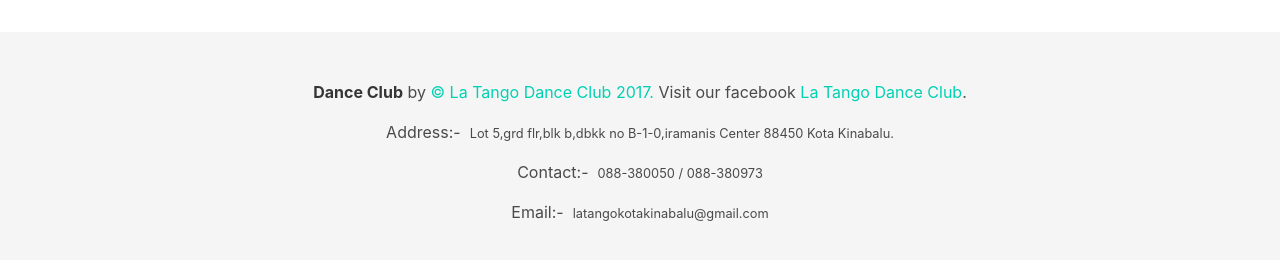
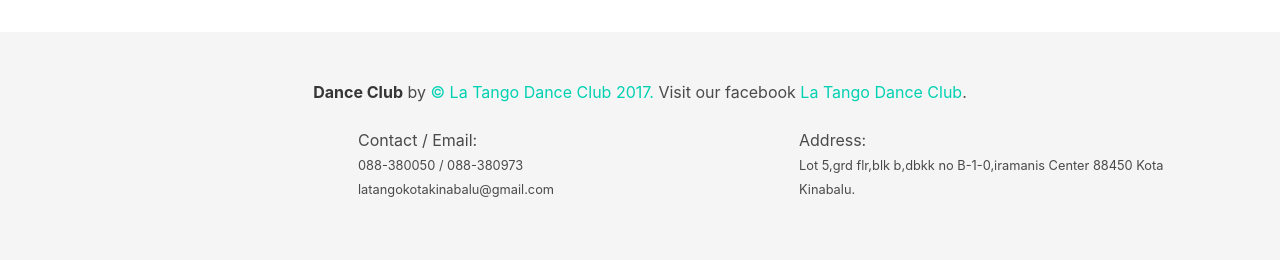
Before and after one commit to rogonnet/latango-web, a plain HTML site: page index.html in a window 1280 px wide. Shown: the part 2307-2567 px from the top of the page. Drawn offline with Linux system fonts and the light colour scheme.

Commit message:
adjust address &email

```diff
--- a/index.html
+++ b/index.html
@@ -160,15 +160,26 @@
     <!--/ map -->
 
     <!-- footer -->
-    <footer class="footer is-mobile" id="contact_us">
-        <div class="container">
+    <footer class="footer" id="contact_us">
+        <div class="container is-mobile">
             <div class="content has-text-centered">
                 <p>
                     <strong>Dance Club</strong> by <a href="#">&copy; La Tango Dance Club 2017.</a> Visit our facebook <a target="_blank" href="https://www.facebook.com/pg/raysmk24/photos/?tab=album&album_id=201549439877347"> La Tango Dance Club</a>.
                 </p>
-                <p>Address:-&nbsp;&nbsp;<small>Lot 5,grd flr,blk b,dbkk no B-1-0,iramanis Center 88450 Kota Kinabalu.</small></p>
-                <p>Contact:-&nbsp;&nbsp;<small>088-380050 / 088-380973</small></p>
-                <p>Email:-&nbsp;&nbsp;<small>latangokotakinabalu@gmail.com</small></p>
+
+            </div>
+            <div class="content">
+                <div class="columns">
+                    <div class="column is-offset-3">
+                        <p>Contact / Email:<br/>
+                            <small>088-380050 / 088-380973</small><br/>
+                            <small>latangokotakinabalu@gmail.com</small>
+                        </p>
+                    </div>
+                    <div class="column">
+                        <p>Address:<br/><small>Lot 5,grd flr,blk b,dbkk no B-1-0,iramanis Center 88450 Kota Kinabalu.</small></p>
+                    </div>
+                </div>
             </div>
         </div>
     </footer>
```
